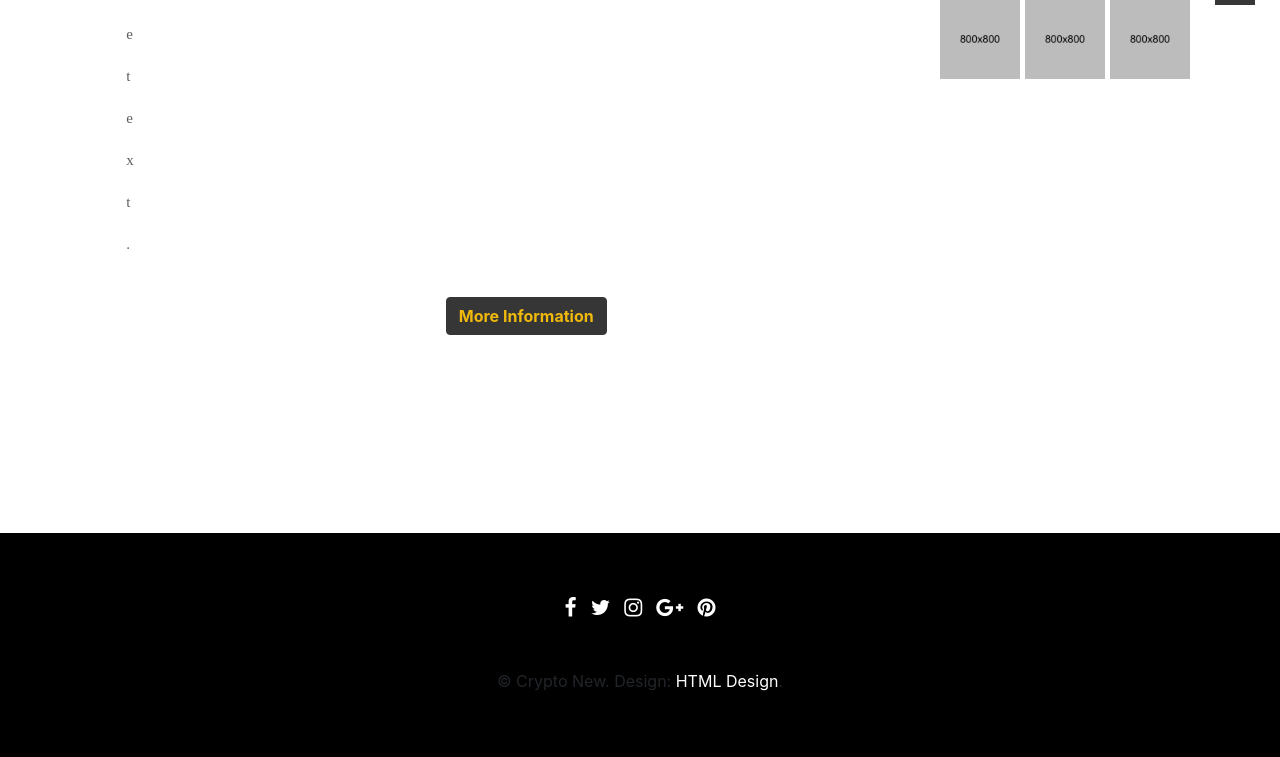
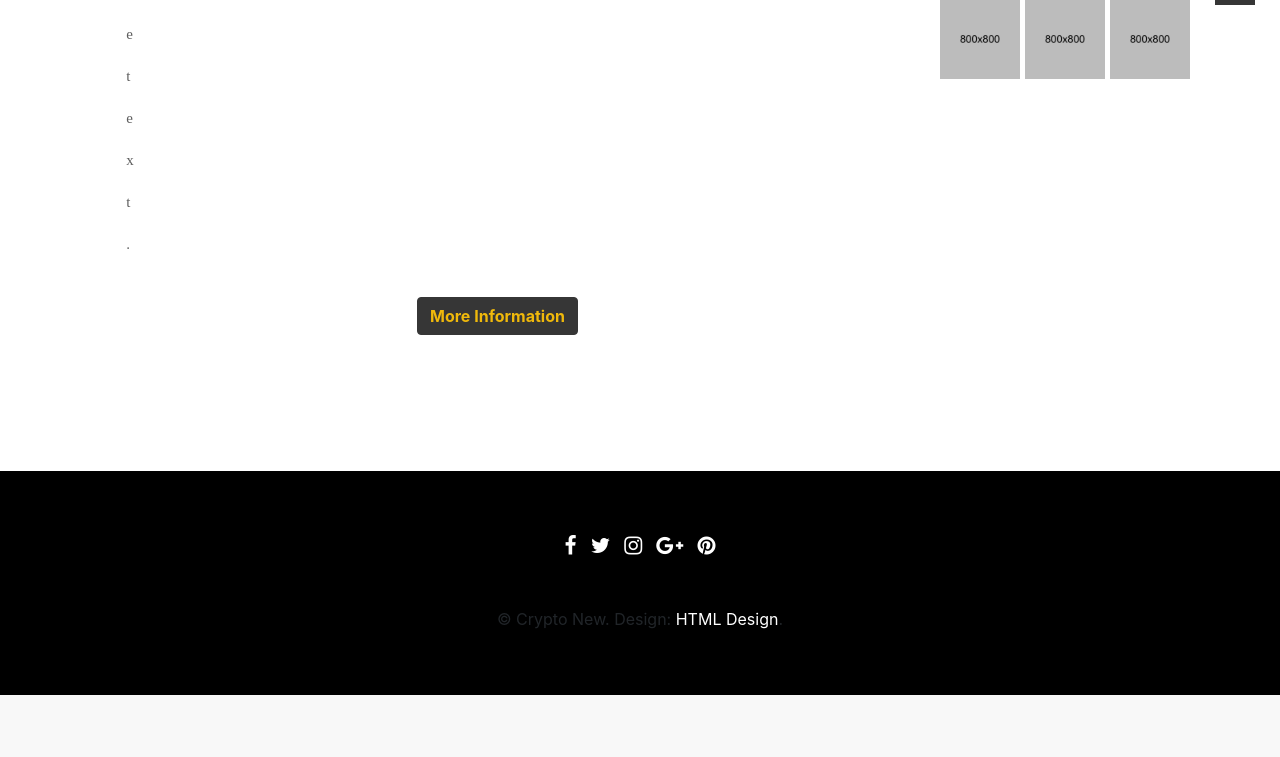
Before and after one commit to migherize/CriptoNews, a Django app: template noticias/templates/Plantilla/new-single.html in a window 1280 px wide. Shown: the part 895-1652 px from the top of the page. After the commit the page ends 1590 px from the top, so only its background shows below. Run offline with Django 4.2, Linux system fonts and the light colour scheme; tables that the repository leaves empty hold one stand-in row (values such as "Sample post"); the template is opened without the code that fills it: values that come from a table or form of the project are taken from there, most other values are stand-ins (such as "Sample title", 1, 10 or a date in 2020); grey boxes marked "Sample" are stand-in pictures; some libraries are stand-ins or nearby versions; some web fonts are replaced.

Commit message:
cambio en btn more information

```diff
--- a/noticias/static/style.css
+++ b/noticias/static/style.css
@@ -262,13 +262,9 @@ header{
 }
 
 #divPadre {
-    height:100px;
-    width:800px;
     text-align:center;
 }
 #divHijo {
-    height:50px;
-    width:400px;
     margin:0px auto;
 }
 
--- a/noticias/templates/Plantilla/main.html
+++ b/noticias/templates/Plantilla/main.html
@@ -28,7 +28,7 @@
     <link href="{% static 'css/font-awesome.min.css' %}?v=1" rel="stylesheet">
 
     <!-- Custom styles for this template -->
-    <link href="{% static 'style.css' %}?v=7" rel="stylesheet">
+    <link href="{% static 'style.css' %}?v=8" rel="stylesheet">
 
     <!-- Responsive styles for this template -->
     <link href="{% static 'css/responsive.css' %}" rel="stylesheet">
```
